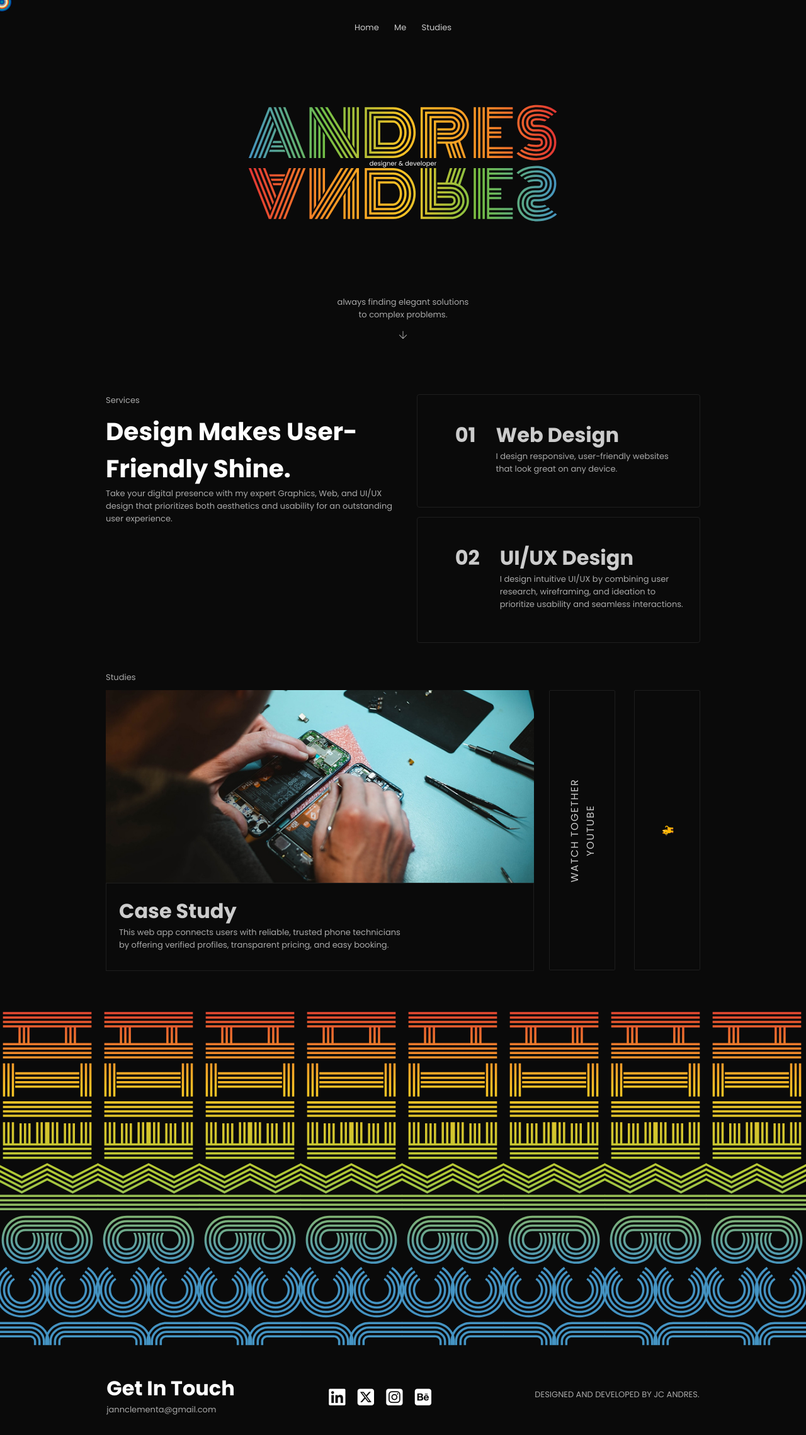
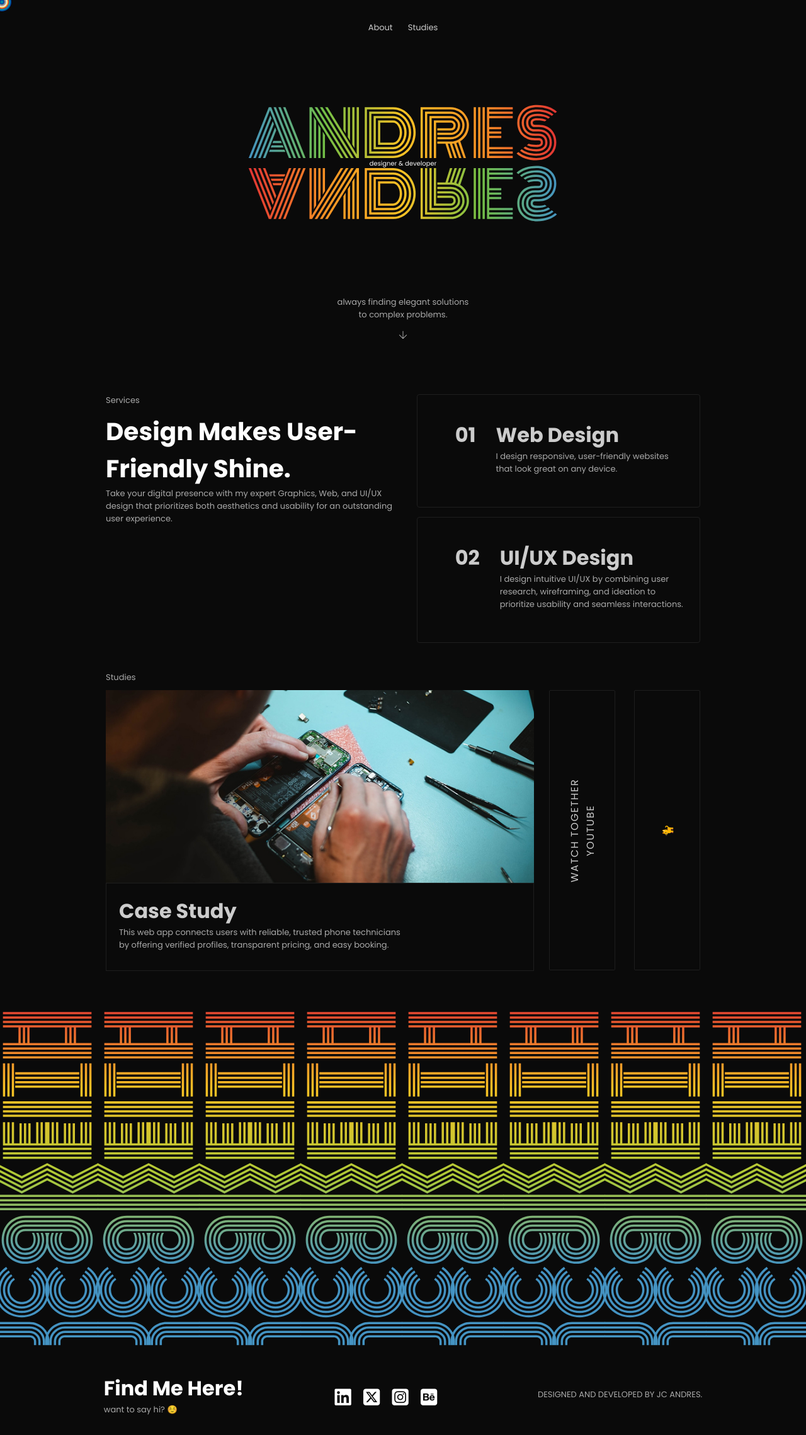
Before and after one commit to JannClement/JCA, a plain HTML site: page index.html in a window 1280 px wide. Shown: the whole page at 63% size. Drawn offline with nearby package versions, Linux system fonts and the light colour scheme.

Commit message:
Update index.html

```diff
--- a/index.html
+++ b/index.html
@@ -36,8 +36,7 @@
   </div>
   <section id="hero">
     <nav>
-      <a href="#hero">Home</a>
-      <a href="about.html">Me</a>
+      <a href="about.html">About</a>
       <a href="#studies">Studies</a>
     </nav>
     <div id="image1">
@@ -112,8 +111,8 @@
     </div>
     <div class="footer-details">
       <div class="getin">
-        <h3>Get In Touch</h3>
-        <p>jannclementa@gmail.com</p>
+        <h3>Find Me Here!</h3>
+        <p>want to say hi? ☺️</p>
       </div>
       <div class="links">
         <a href="https://www.linkedin.com/in/jannclementandres/?trk=opento_sprofile_topcard" class="fa-brands fa-linkedin" target="_blank"></a>
```
